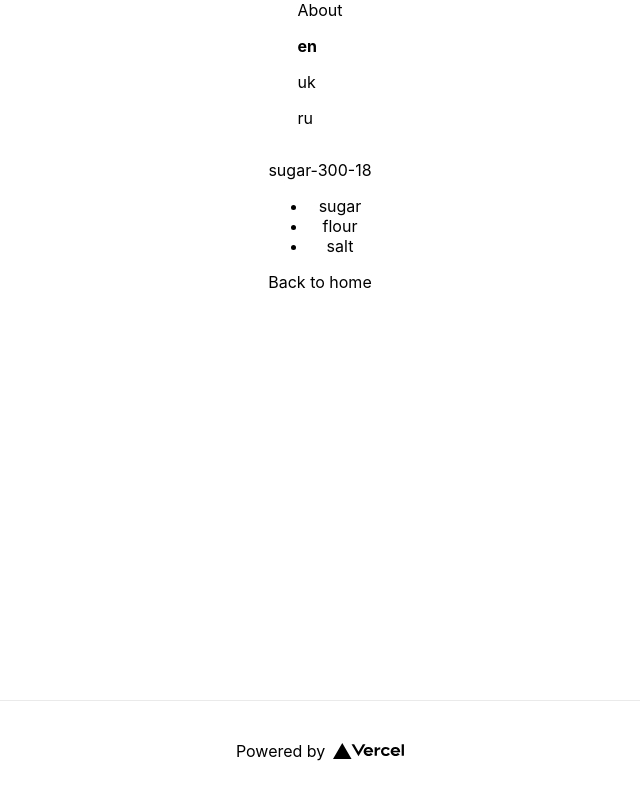
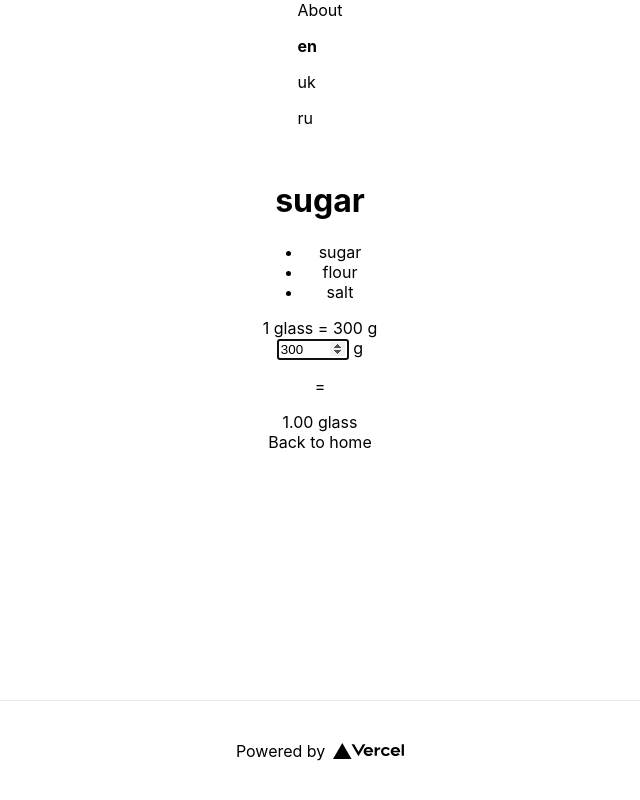
Before and after one commit to kyrylenko/cookulator, a Next.js app: page /sugar in a window 1280 px wide. Shown: the whole page, without its empty margins (320-960 px from the left). Built offline with nearby package versions, Linux system fonts and the light colour scheme.

Commit message:
excracted Values component

```diff
--- /dev/null
+++ b/components/Values.tsx
@@ -0,0 +1,33 @@
+import React, { useState, useEffect } from 'react';
+import IProduct from '../types/IProduct';
+
+const Values = ({ product }: { product: IProduct }) => {
+    //console.log('product: ', product);
+
+    /* useEffect(() => {
+        setValue(product.glass);
+    }, [product.glass]) */
+
+    const [value, setValue] = useState(product.glass);
+
+    const handleChange = (e: any) => {
+        setValue(e.target.value);
+    };
+
+    return <div>
+        <input type='number'
+            value={value}
+            min={10}
+            max={1000}
+            step={10}
+            autoFocus={true}
+            onChange={handleChange}>
+        </input>
+        <span> g</span>
+        <p>=</p>
+        <span>{(value / product.glass).toFixed(2)}</span>
+        <span> glass</span>
+    </div>
+}
+
+export default Values;
--- a/pages/[product].tsx
+++ b/pages/[product].tsx
@@ -1,16 +1,15 @@
 import React from 'react';
 import Link from 'next/link';
 import Layout from '../components/Layout';
+import Values from '../components/Values';
 import products, { getProduct } from '../services/products';
 
 const Product = (props: any) => {
     const { product } = props;
-    //console.log('product: ', product);
+    //console.log('props: ', props);
     return <Layout>
         <div style={{ textAlign: 'center' }}>
-            <span>{product.name}</span>
-            <span>-{product.glass}-</span>
-            <span>{product.spoon}</span>
+            <h1>{product.name}</h1>
 
             <ul>
                 {Object.keys(products).map(p => <li key={p}>
@@ -18,13 +17,17 @@ const Product = (props: any) => {
                 </li>)}
             </ul>
 
+            <div>{`1 glass = ${product.glass} g`}</div>
+
+            <Values product={product} />
+
             <Link href='/'>
                 <a>Back to home</a>
             </Link>
         </div>
     </Layout>
 }
-
+//ref: https://nextjs.org/docs/advanced-features/i18n-routing#dynamic-getstaticprops-pages
 export function getStaticPaths({ locales }: { locales: Array<string> }) {
     const paths = locales.flatMap((locale: string) => {
         return Object.keys(products).map(product => ({
@@ -46,10 +49,7 @@ export function getStaticProps({ params }: { params: any }) {
     //console.log('params:   ', params);
     return {
         props: {
-            product: {
-                name: product,
-                ...getProduct(product)
-            },
+            product: getProduct(product),
         },
     }
 }
--- a/services/products.ts
+++ b/services/products.ts
@@ -1,18 +1,18 @@
-interface IProduct {
-    glass: number;
-    spoon: number;
-}
+import IProduct from '../types/IProduct';
 
 const products: Record<string, IProduct> = {
     sugar: {
+        name: 'sugar',
         glass: 300,
         spoon: 18,
     },
     flour: {
+        name: 'flour',
         glass: 180,
         spoon: 12,
     },
     salt: {
+        name: 'salt',
         glass: 350,
         spoon: 20,
     },
--- /dev/null
+++ b/types/IProduct.ts
@@ -0,0 +1,5 @@
+export default interface IProduct {
+    name: string;
+    glass: number;
+    spoon: number;
+}
```
